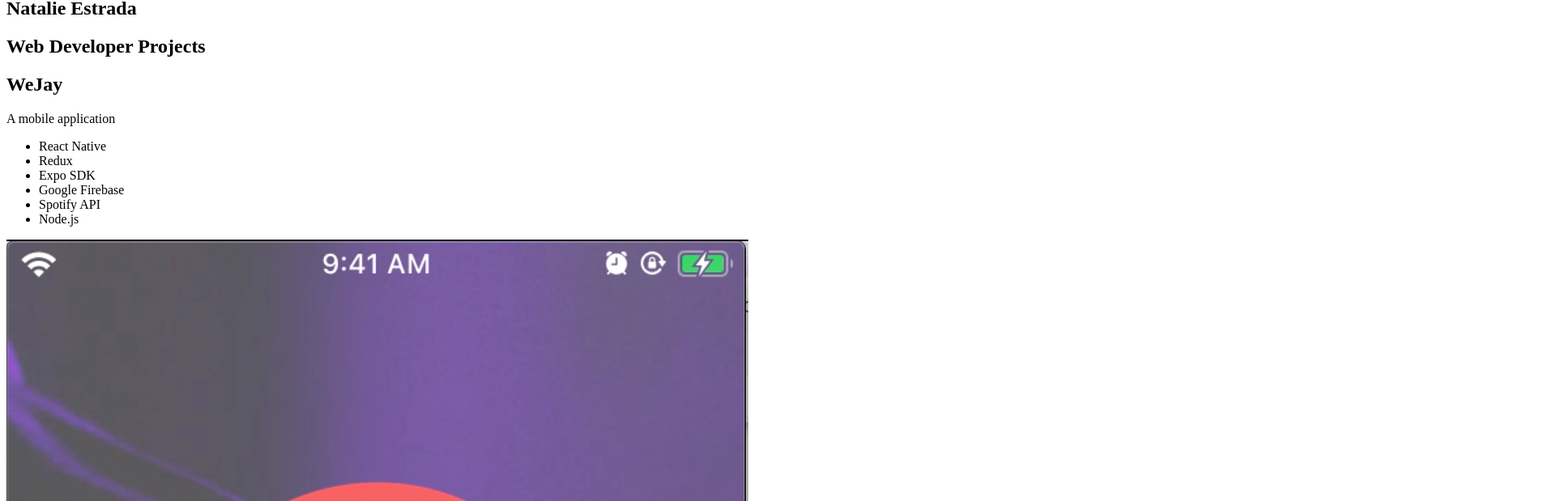
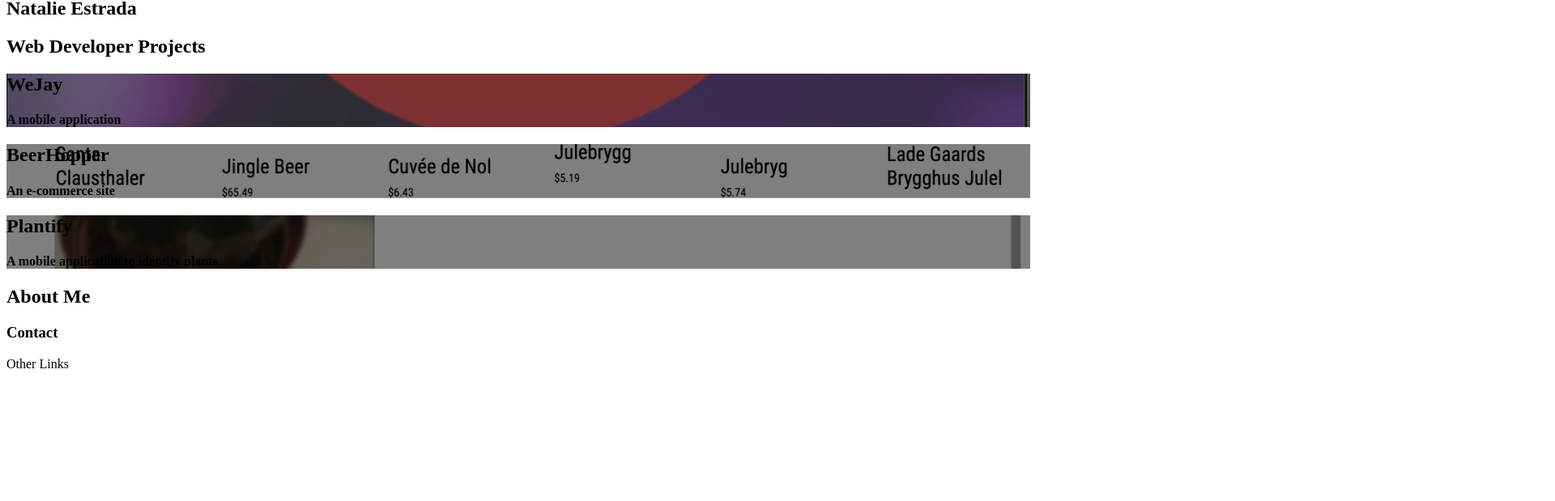
Before and after one commit to nmestrada/portfolio-nextjs, a Next.js app: page / in a window 1280 px wide. Shown: the part 57-676 px from the top of the page at 81% size, 1920 px wide, since content can reach past the window. Built offline with nearby package versions, Linux system fonts and the light colour scheme.

Commit message:
in the of styling project card views

```diff
--- a/pages/components/singleProject.js
+++ b/pages/components/singleProject.js
@@ -3,17 +3,29 @@ export default function SingleProject({project}) {
     const images = project.images;
     const techStack = project.techStack;
     return (
-        <div className="project card" key={project.title}>
-            <div className="project-content">
+        <div
+            className="project card"
+            style={{
+                backgroundImage: `linear-gradient(rgba(0, 0, 0, 0.5), rgba(0, 0, 0, 0.5)), url(${images[0]})`,
+                backgroundPosition: 'center',
+                backgroundSize: 'cover',
+                backgroundRepeat: 'no-repeat'
+            }}
+            key={project.title}
+        >
+            <div
+                className="project-content"
+            >
                 <h2>{project.title}</h2>
-                <p>{project.description}</p>
-                <ul className="techStack">
+                <h4>{project.description}</h4>
+                {/* <ul className="techStack">
                     {techStack.map(item => <li key={item}>{item}</li>)}
-                </ul>
+                </ul> */}
             </div>
-            <div className='images-container'>
-                {images.map(image => <img key={image} src={image} alt='project-image' className='image'/>)}
-            </div>
+            {/* <div className='images-container'>
+                <img src={images[0]} alt='project-image' className='image'/>
+                {/* {images.map(image => <img key={image} src={image} alt='project-image' className='image'/>)}
+            </div> */}
         </div>
     )
 }
--- a/styles/index.css
+++ b/styles/index.css
@@ -87,46 +87,11 @@ code {
   margin-top: 3rem;
 }
 
-.card {
-  margin: 1rem;
-  flex-basis: 45%;
-  padding: 1.5rem;
-  text-align: left;
-  color: inherit;
-  text-decoration: none;
-  border: 1px solid #eaeaea;
-  border-radius: 10px;
-  transition: color 0.15s ease, border-color 0.15s ease;
-}
-
-.card:hover,
-.card:focus,
-.card:active {
-  color: #0070f3;
-  border-color: #0070f3;
-}
-
-.card h3 {
-  margin: 0 0 1rem 0;
-  font-size: 1.5rem;
-}
-
-.card p {
-  margin: 0;
-  font-size: 1.25rem;
-  line-height: 1.5;
-}
-
 .logo {
   height: 1em;
 }
 
-@media (max-width: 600px) {
-  .grid {
-    width: 100%;
-    flex-direction: column;
-  }
-}
+
 /*
 nav styles
  */
@@ -183,9 +148,10 @@ main {
     color: #fff;
 }
 .projects{
-    padding: 0 1rem;
+    /* padding: 0 1rem; */
     display: flex;
     flex-wrap: wrap;
+    justify-content: space-evenly;
 }
 section {
     margin-bottom: 1rem;
@@ -193,27 +159,59 @@ section {
 
 /* component styles */
 .project{
+    color: rgba(255, 255, 255, 0.9);
     display: flex;
-    width: 33%;
+    flex-basis: 33%;
     flex-direction: column-reverse;
     justify-content: space-between;
-    margin: 1rem auto;
-    padding: 1rem;
+    margin: 1rem;
+    /* padding: 1rem; */
+    border-radius: 10px;
     box-shadow: 0 3px 6px rgba(0,0,0,0.16), 0 3px 6px rgba(0,0,0,0.23);
+}
+.card:hover,
+.card:focus,
+.card:active {
+    transition: box-shadow 0.15s ease;
+    box-shadow: 0 3px 6px rgba(0,0,0,0.5), 0 3px 6px rgba(0,0,0,0.23);
+}
+
+.card h3 {
+  margin: 0 0 1rem 0;
+  font-size: 1.5rem;
+}
+
+.card p {
+  margin: 0;
+  font-size: 1.25rem;
+  line-height: 1.5;
 }
 .images-container {
     display:flex;
     justify-content: center;
     align-items: center;
+    border-radius: 10px 10px 0 0;
+    background: linear-gradient(rgba(0, 0, 0, 0.5), rgba(0, 0, 0, 0.5));
+
 }
 .image {
-    max-width: 100%;
-    max-height: 350px;
-    overflow: scroll;
-    border-radius: 10px;
+    width: 100%;
+    height: 20rem;
+    border-radius: 10px 10px 0 0;
+    object-fit: cover;
+    z-index: -1;
 }
 .project-content {
-    margin-left: 2rem;
+    margin: 1rem;
+    background-position: center;
+    background-size: cover;
+    align-self: center;
+}
+.project-content > h4{
+    margin:0;
+}
+.project-content > h2{
+    margin:0;
 }
 /* list tags */
 .techStack ul {
@@ -263,3 +261,17 @@ section {
 	background-color: #fff;
 	border-radius: 100%;
 }
+
+/*
+media queries
+*/
+
+@media (max-width: 600px) {
+    .project{
+      width: 100%;
+    }
+    .projects{
+      flex-direction: column;
+      margin: 3rem;
+    }
+  }
```
